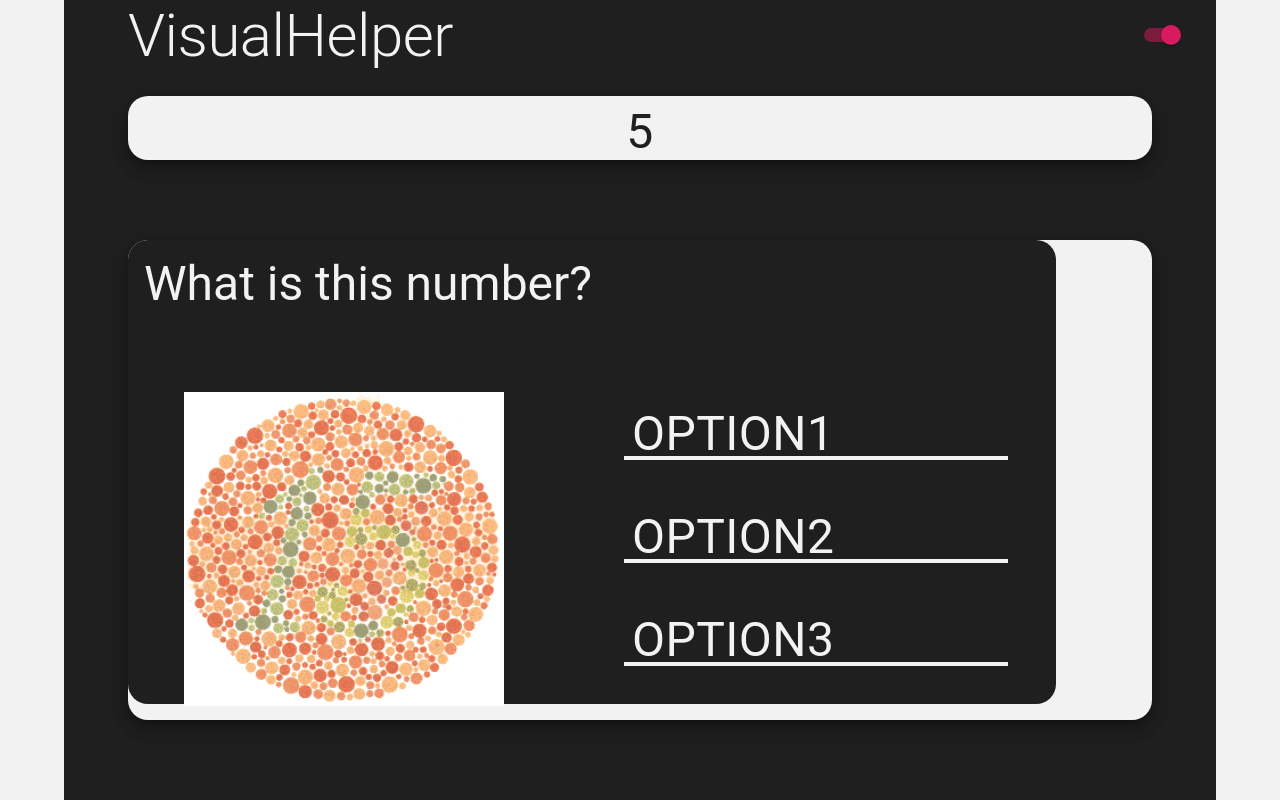
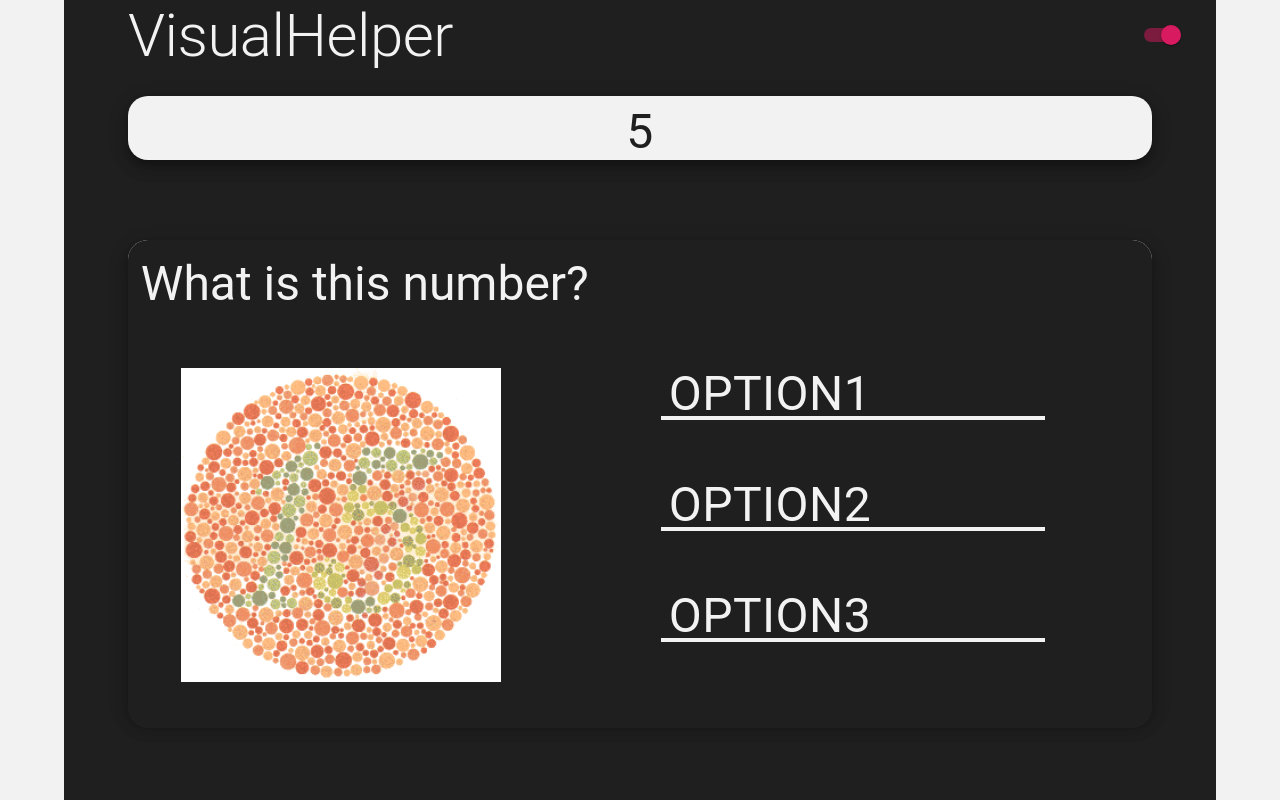
Before and after one commit to pinkishincoloragain/VisualHelper, a React (Create React App) app: page /test in a window 1280 px wide. Built offline with nearby package versions, Linux system fonts and the light colour scheme.

Commit message:
adding Test content

```diff
--- a/src/Components/Test.js
+++ b/src/Components/Test.js
@@ -11,16 +11,22 @@ export default function Test() {
   const [step, setStep] = useState(0);
   const darkMode = useSelector((state) => state.mode.value);
 
+  const handleStep = (answer) => {
+
+    setStep(step + 1);
+  };
+
   return (
     <Box
       sx={{
-        width: "70vw",
-        height: "90%",
+        py: "2vh",
+        px: "1vw",
+        width: "78vw",
+        height: "57vh",
+        borderRadius: "20px",
+        backgroundColor: darkMode ? "#1f1f1f" : "#f2f2f2",
         display: "flex",
         flexDirection: "column",
-        p: "2vh",
-        backgroundColor: darkMode ? "#1f1f1f" : "#f2f2f2",
-        borderRadius: "20px",
       }}
     >
       <VisionTest />
--- a/src/Components/Test/Content.js
+++ b/src/Components/Test/Content.js
@@ -12,7 +12,7 @@ const VisionTest = (qNum, handleStep) => {
       <Typography
         sx={{
           color: !darkMode ? "#1f1f1f" : "#f2f2f2",
-          mb: "5vh",
+          mb: "2vh",
         }}
         variant="h3"
       >
@@ -32,14 +32,14 @@ const VisionTest = (qNum, handleStep) => {
             display: "flex",
             flexDirection: "column",
             justifyContent: "space-between",
-            pt: "5vh",
+            pt: "3vh",
             pb: "10vh",
           }}
         >
           <Box
             sx={{
               height: "100%",
-              ml: "10vh",
+              ml: "15vh",
               display: "flex",
               flexDirection: "column",
               justifyContent: "space-between",
```
